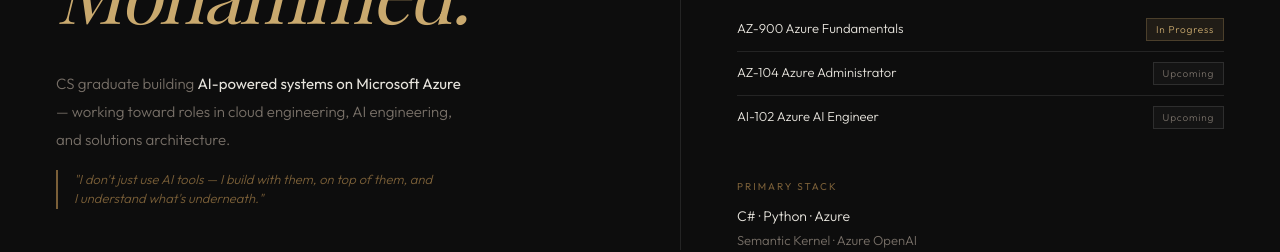
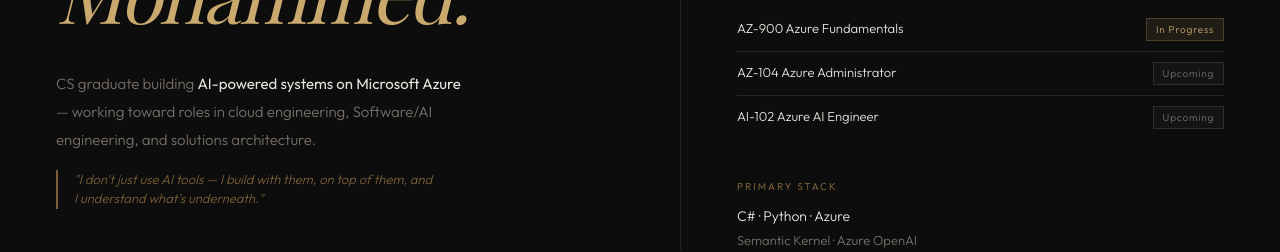
Before and after one commit to Itsasmile/Portfolio, a React (Vite) app: page / in a window 1280 px wide. Shown: the part 432-684 px from the top of the page. Built offline with nearby package versions, Linux system fonts and the light colour scheme; a web font is replaced by a local one.

Commit message:
updated roles

```diff
--- a/src/components/Hero.jsx
+++ b/src/components/Hero.jsx
@@ -27,7 +27,7 @@ export default function Hero() {
           <strong className="text-ink font-normal">
             AI-powered systems on Microsoft Azure
           </strong>{' '}
-          — working toward roles in cloud engineering, AI engineering, and
+          — working toward roles in cloud engineering, Software/AI engineering, and
           solutions architecture.
         </p>
 
```
